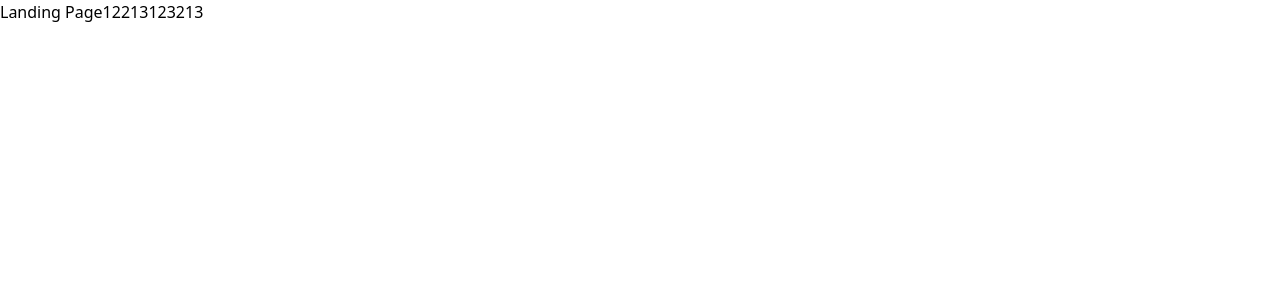
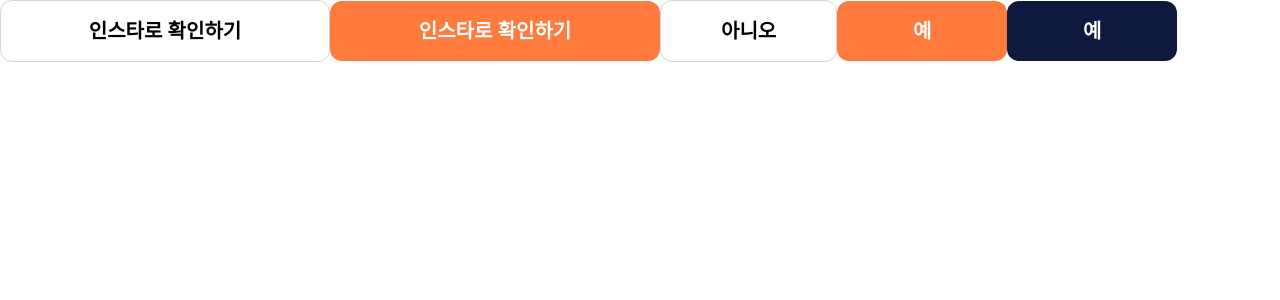
Before and after one commit to heewon916/marketing, a React (Vite) app in the folder fe/: page / in a window 1280 px wide. Shown: the top 300 px of the page. Built offline with nearby package versions, Linux system fonts and the light colour scheme.

Commit message:
feat(component): 버튼 컴포넌트 구현 (S14P31A401-19)

```diff
--- a/fe/dev-dist/sw.js
+++ b/fe/dev-dist/sw.js
@@ -82,7 +82,7 @@ define(['./workbox-5119daf5'], (function (workbox) { 'use strict';
     "revision": "3ca0b8505b4bec776b69afdba2768812"
   }, {
     "url": "index.html",
-    "revision": "0.d7thodjgq24"
+    "revision": "0.5b4ouk6kg2o"
   }], {});
   workbox.cleanupOutdatedCaches();
   workbox.registerRoute(new workbox.NavigationRoute(workbox.createHandlerBoundToURL("index.html"), {
--- /dev/null
+++ b/fe/src/components/common/Button.jsx
@@ -0,0 +1,43 @@
+const sizeStyles = {
+  sm: 'min-w-[170px] px-15 py-4 text-xl rounded-xl',
+  lg: 'min-w-[330px] px-20 py-4 text-xl rounded-xl',
+};
+
+const variantStyles = {
+  primary: `
+    bg-primary-100 text-white
+    active:brightness-95
+  `,
+  white: `
+    bg-white text-primary-600 border border-gray-300
+    active:bg-gray-100
+  `,
+  navy: `
+    bg-accent-100 text-white
+    active:brightness-90
+  `,
+};
+
+export default function Button({
+  size = 'lg',
+  variant = 'primary',
+  children,
+  className = '',
+  ...props
+}) {
+  return (
+    <button
+      className={`
+        font-semibold
+        transition-colors
+        disabled:opacity-50 disabled:cursor-not-allowed
+        ${sizeStyles[size]}
+        ${variantStyles[variant]}
+        ${className}
+      `}
+      {...props}
+    >
+      {children}
+    </button>
+  );
+}
--- a/fe/src/pages/landing/LandingPage.jsx
+++ b/fe/src/pages/landing/LandingPage.jsx
@@ -1,9 +1,25 @@
+import Button from '@/components/common/Button.jsx';
+
 function LandingPage() {
 
 
   return (
     <main className="min-h-screen bg-surface-base text-primary-500">
-      Landing Page12213123213
+      <Button size="lg" variant="white">
+        인스타로 확인하기
+      </Button>
+      <Button size="lg" variant="primary">
+        인스타로 확인하기
+      </Button>
+      <Button size="sm" variant="white">
+        아니오
+      </Button>
+      <Button size="sm" variant="primary">
+        예
+      </Button>
+      <Button size="sm" variant="navy">
+        예
+      </Button>
     </main>
   )
 }
--- a/fe/vite.config.js
+++ b/fe/vite.config.js
@@ -2,6 +2,7 @@ import { defineConfig } from 'vite';
 import react from '@vitejs/plugin-react';
 import tailwindcss from '@tailwindcss/vite';
 import { VitePWA } from 'vite-plugin-pwa';
+import path from 'path';
 
 export default defineConfig({
   plugins: [
@@ -42,4 +43,9 @@ export default defineConfig({
       },
     }),
   ],
+  resolve: {
+    alias: {
+      '@': path.resolve(__dirname, './src'),
+    },
+  },
 });
```
Also changed, not shown: fe/jsconfig.json (added, +9 -0 lines), fe/src/components/common/ProgressBar.jsx (added), 1 other file (tests, documents, lock files or other folders).
